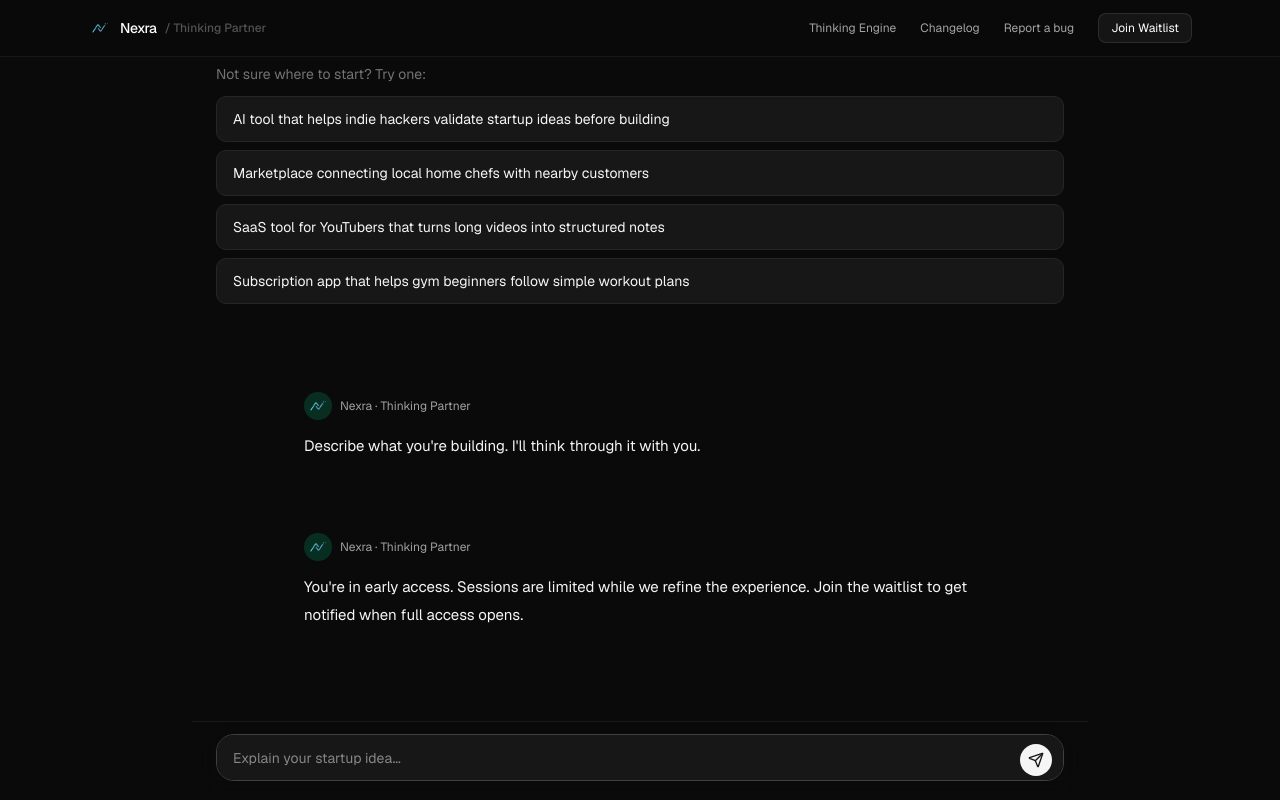
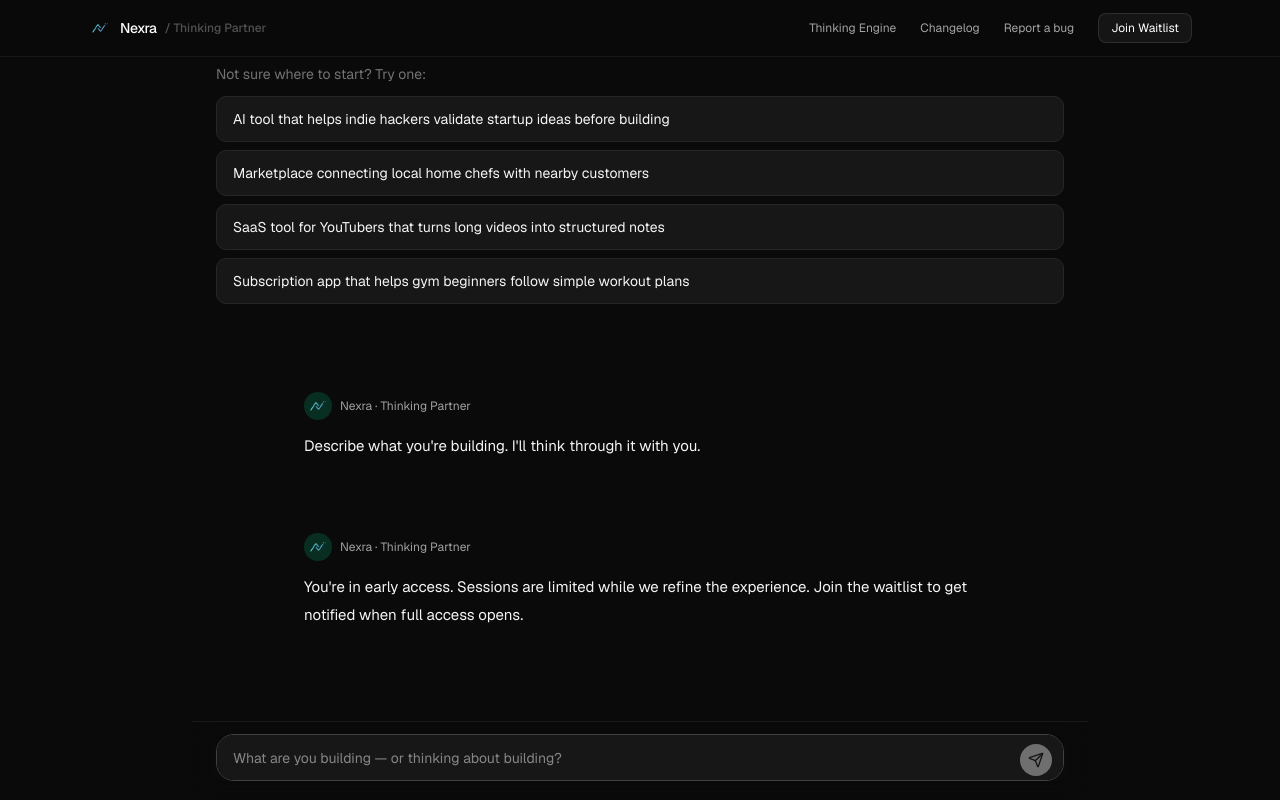
Before and after one commit to annuk123/nexra, a Next.js app: page /thinking-engine-v2.0 in a window 1280 px wide. Built offline with nearby package versions, Linux system fonts and the light colour scheme; no server answers.

Commit message:
chat input fixed

```diff
--- a/components/chat/ChatInput.tsx
+++ b/components/chat/ChatInput.tsx
@@ -2,11 +2,12 @@
 
 import { useState, useRef, useEffect } from "react";
 import { Send, Square } from "lucide-react";
+
 export default function ChatInput({
   onSend,
   disabled,
   isTyping,
-  onStop
+  onStop,
 }: {
   onSend: (text: string) => void;
   disabled?: boolean;
@@ -37,13 +38,21 @@
         value={text}
         onChange={(e) => setText(e.target.value)}
         onKeyDown={(e) => {
+          // Enter sends, Shift+Enter adds new line
+          if (e.key === "Enter" && !e.shiftKey) {
+            e.preventDefault();
+            if (!disabled || isTyping) return;
+            send();
+          }
+          // Cmd/Ctrl+Enter also sends (power user habit)
           if ((e.metaKey || e.ctrlKey) && e.key === "Enter") {
             e.preventDefault();
             send();
           }
         }}
-  placeholder="Explain your startup idea..."
+        placeholder="What are you building — or thinking about building?"
         rows={1}
+        disabled={disabled && !isTyping}
         className="
           w-full
           resize-none
@@ -51,7 +60,7 @@
           border border-neutral-700
           px-4
           py-3
-    pr-14   /* important: space for icon */
+          pr-14
           rounded-2xl
           text-sm
           focus:outline-none
@@ -59,12 +68,16 @@
           leading-relaxed
           transition
           scrollbar-none
+          disabled:opacity-50
+          disabled:cursor-not-allowed
         "
       />
 
       <button
         onClick={isTyping ? onStop : send}
-  disabled={disabled}
+        // Stop button always enabled while typing
+        // Send button respects disabled prop
+        disabled={isTyping ? false : disabled || !text.trim()}
         className="
           absolute
           right-3
@@ -76,13 +89,10 @@
           hover:bg-neutral-200
           transition
           disabled:opacity-40
+          disabled:cursor-not-allowed
         "
       >
-  {isTyping ? (
-    <Square size={16} />
-  ) : (
-    <Send size={16} />
-  )}
+        {isTyping ? <Square size={16} /> : <Send size={16} />}
       </button>
     </div>
   );
```
Lines whose indentation alone changed are shown as unchanged.
